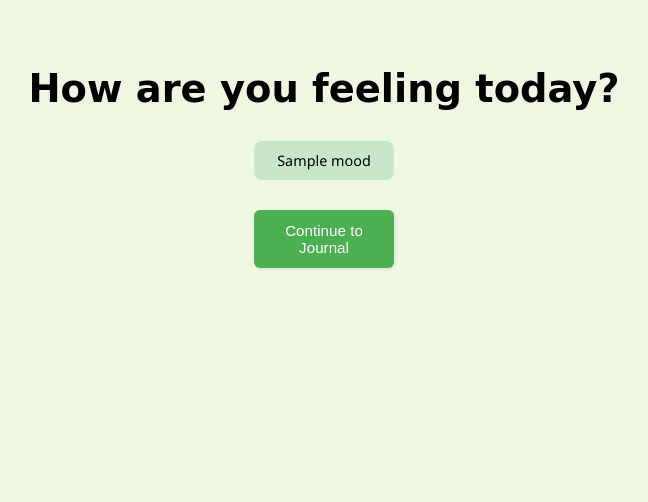
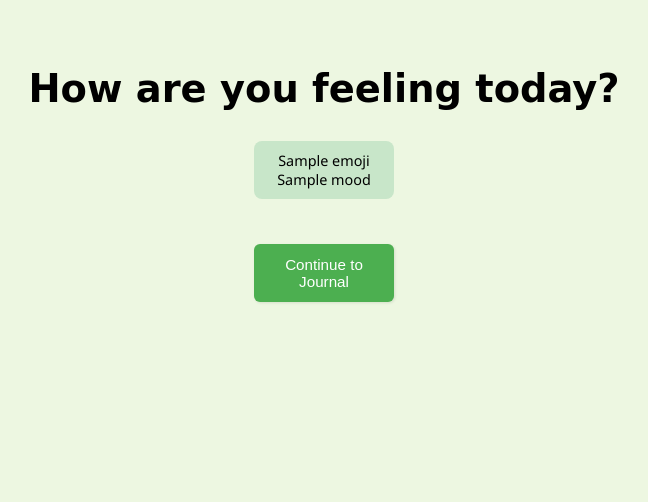
Before and after one commit to Marsh3184/Marsh-Scheduler, a Flask app: template templates/mood_selector.html in a window 1280 px wide. Shown: the top 502 px of the page, without its empty margins (316-964 px from the left). Run offline with Flask 3, Linux system fonts and the light colour scheme; the template is opened without the code that fills it: most values are stand-ins (such as "Sample title", 1, 10 or a date in 2020).

Commit message:
Update mood_selector.html

```diff
--- a/templates/mood_selector.html
+++ b/templates/mood_selector.html
@@ -11,13 +11,18 @@
     <h1 class="welcome-text">How are you feeling today?</h1>
     <form method="POST" action="{{ url_for('journal_entry') }}">
         <div class="mood-grid">
-            {% for mood in moods %}
-            <label>
-                <input type="radio" name="mood" value="{{ mood }}" required>
-                <div class="mood-icon">{{ mood }}</div>
-            </label>
-            {% endfor %}
+            <div class="mood-grid">
+    {% for mood, emoji in moods.items() %}
+    <label>
+        <input type="radio" name="mood" value="{{ mood }}" required>
+        <div class="mood-icon">
+            <div class="mood-emoji">{{ emoji }}</div>
+            <div class="mood-text">{{ mood }}</div>
         </div>
+    </label>
+    {% endfor %}
+</div>
+
         <button type="submit" class="journal-btn">Continue to Journal</button>
     </form>
 </div>
```
